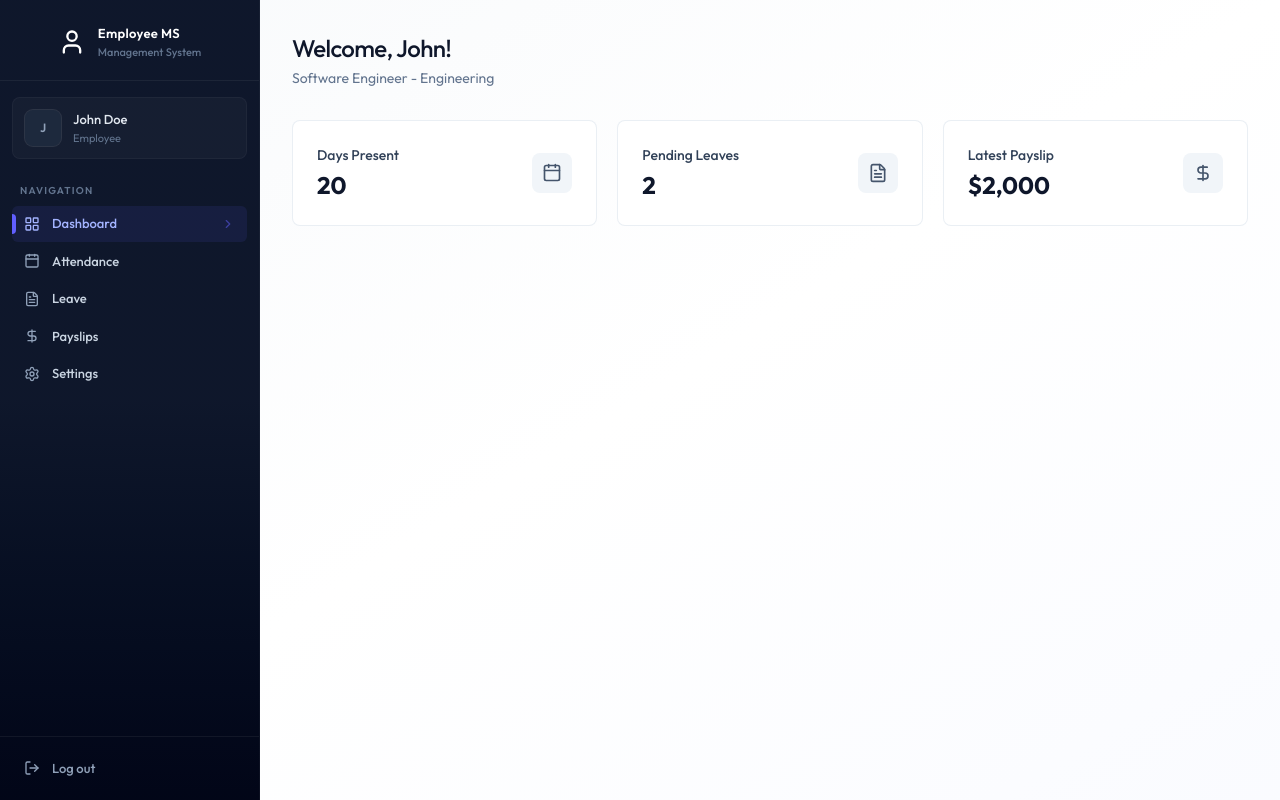
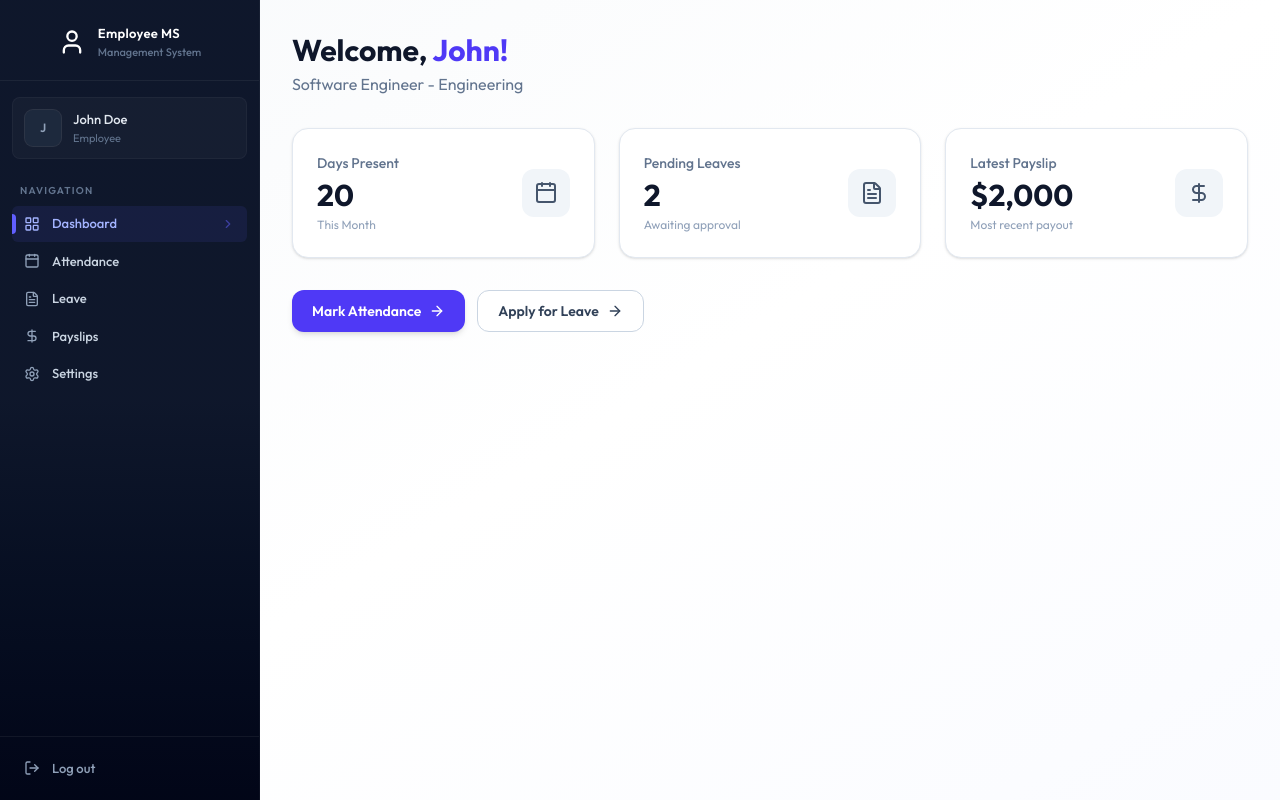
Before and after one commit to shumaila1421/employee-management-system, a React (Vite) app in the folder client/: page /dashboard in a window 1280 px wide. Built offline with nearby package versions, Linux system fonts and the light colour scheme.

Commit message:
attendance added

```diff
--- a/client/src/components/EmployeeDashboard.jsx
+++ b/client/src/components/EmployeeDashboard.jsx
@@ -1,5 +1,11 @@
 import React from "react";
-import { CalendarIcon, DollarSignIcon, FileTextIcon } from "lucide-react";
+import {
+  ArrowRightIcon,
+  CalendarIcon,
+  DollarSignIcon,
+  FileTextIcon,
+} from "lucide-react";
+import { Link } from "react-router-dom";
 
 const EmployeeDashboard = ({ data }) => {
   const emp = data.employee;
@@ -28,29 +34,52 @@ const EmployeeDashboard = ({ data }) => {
   ];
   return (
     <div className="animate-fade-in">
-      <div className="page-header">
-        <h1 className="page-title">Welcome, {emp?.firstName}!</h1>
-        <p className="page-subtitle">
+      <div className="page-header mb-6">
+        <h1 className="text-2xl sm:text-3xl font-bold text-slate-900">
+          Welcome, <span className="text-indigo-600"> {emp?.firstName}!</span>
+        </h1>
+        <p className="text-slate-500 mt-1 text-sm sm:text-base">
           {emp?.position} - {emp?.department || "No Department"}
         </p>
       </div>
 
-      <div className="grid grid-cols-1 sm:grid-cols-3 gap-4 sm:gap-5 mb-8">
+      <div className="grid grid-cols-1 sm:grid-cols-3 gap-4 sm:gap-6 mb-8 ">
         {cards.map((card, index) => (
           <div
             key={index}
-            className="card card-hover p-5 sm:p-6 relative overflow-hidden group flex items-center justify-between"
+            className="shadow-sm hover:shadow-xl hover:-translate-y-1 transition-all duration-300  relative flex items-center justify-between p-5 sm:p-6 rounded-2xl bg-white border border-slate-200 group overflow-hidden"
           >
-            <div>
-              <div className="absolute left-0 top-0 bottom-o w-1 rounded-r-full bg-slate-500/70 group-hover:bg-indigo-500/70" />
-              <p className="text-sm font-medium text-slate-700">{card.title}</p>
-              <p className="text-2xl font-bold text-slate-900 mt-1">
+            <div className="absolute left-0 top-0 bottom-0 rounded-r-full opacity-70 group-hover:opacity-100" />
+            <div className="space-y-1">
+              <p className="text-sm font-medium text-slate-500">{card.title}</p>
+              <p className="text-2xl sm:text-3xl font-bold text-slate-900 mt-1">
                 {card.value}
               </p>
+              <p className="text-xs text-slate-400 mt-1">{card.subtitle}</p>
             </div>
-            <card.icon className="size-10 p-2.5 rounded-lg bg-slate-100 text-slate-600 group-hover:bg-indigo-50 group-hover:text-indigo-600 transition-colors duration-200" />
+            <div className="flex items-center justify-center w-9 h-9 sm:w-12 sm:h-12 rounded-xl bg-slate-100 text-slate-600 group-hover:bg-indigo-50 group-hover:text-indigo-600 group-hover:scale-110 transition-all duration-300">
+              <card.icon className="w-6 h-6" />
+            </div>
+            <div className="absolute inset-0 rounded-2xl opacity-0 group-hover:opacity-100 transition duration-300 bg-linear-to-r from-indigo-500/5 to-purple-500/5 pointer-events-none" />
           </div>
         ))}
+      </div>
+      <div className="flex flex-col sm:flex-row gap-3">
+        <Link
+          to={"/attendance"}
+          className=" w-full sm:w-auto inline-flex items-center justify-center gap-2 px-5 py-2.5 rounded-xl bg-indigo-600 text-white text-sm font-semibold shadow-md hover:bg-indigo-700 hover:shadow-lg transition-all duration-200 active:scale-95"
+        >
+          Mark Attendance
+          <ArrowRightIcon className="w-4 h-4" />
+        </Link>
+
+        <Link
+          to={"/leave"}
+          className=" w-full sm:w-auto inline-flex items-center justify-center gap-2 px-5 py-2.5 rounded-xl border border-slate-300 text-slate-700 text-sm font-semibold bg-white hover:bg-slate-100 hover:shadow-md transition-all duration-200 active:scale-95"
+        >
+          Apply for Leave
+          <ArrowRightIcon className="w-4 h-4" />
+        </Link>
       </div>
     </div>
   );
```
